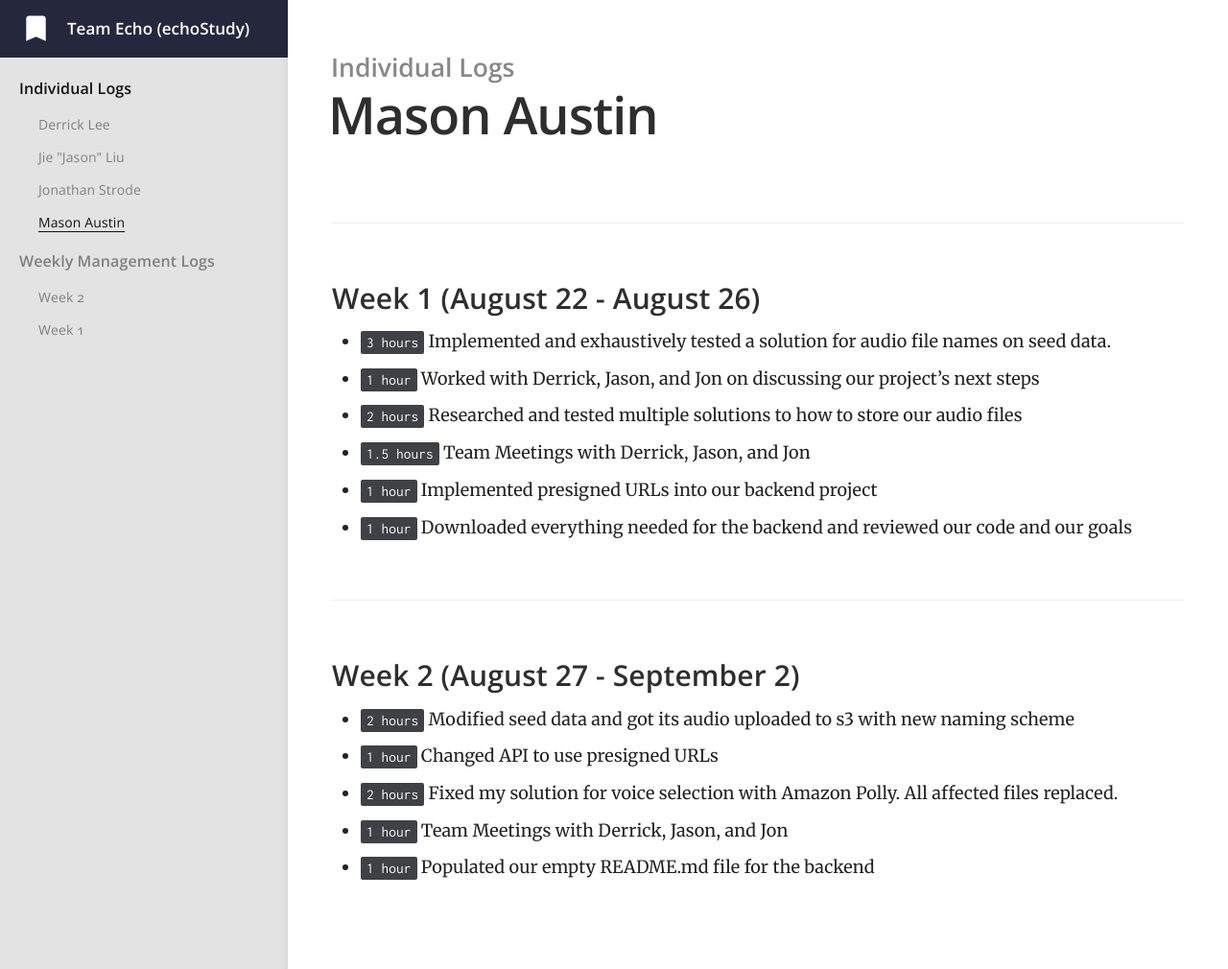
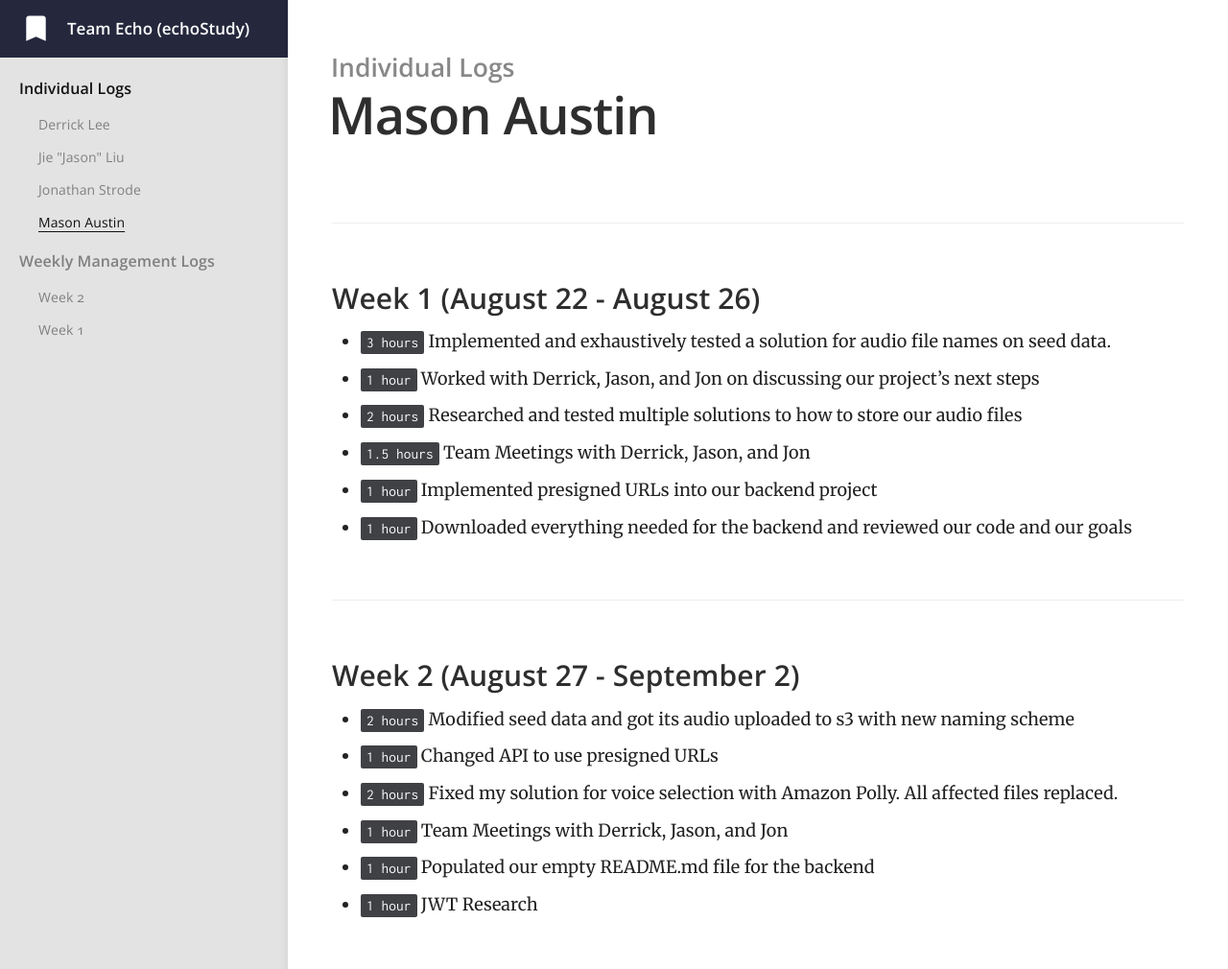
Before and after one commit to jiejasonliu/team-echo-site, a Jekyll site: the page built from _docs/individual-logs/masonaustin-logs.md, in a window 1280 px wide and 1010 px high. Shown: the whole window at 96% size. Built offline with Jekyll 4.4.1, drawn with Linux system fonts in a browser that asks for light colours.

Commit message:
added what I did today to week 2

```diff
--- a/_docs/individual-logs/masonaustin-logs.md
+++ b/_docs/individual-logs/masonaustin-logs.md
@@ -18,3 +18,4 @@ order: 1
   - `2 hours` Fixed my solution for voice selection with Amazon Polly. All affected files replaced.
   - `1 hour` Team Meetings with Derrick, Jason, and Jon
   - `1 hour` Populated our empty README.md file for the backend
+  - `1 hour` JWT Research
```
